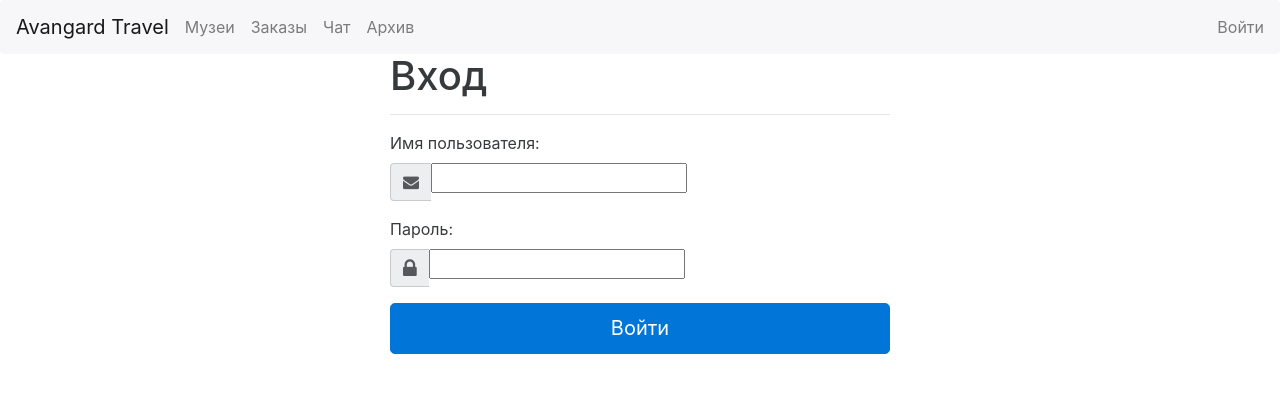
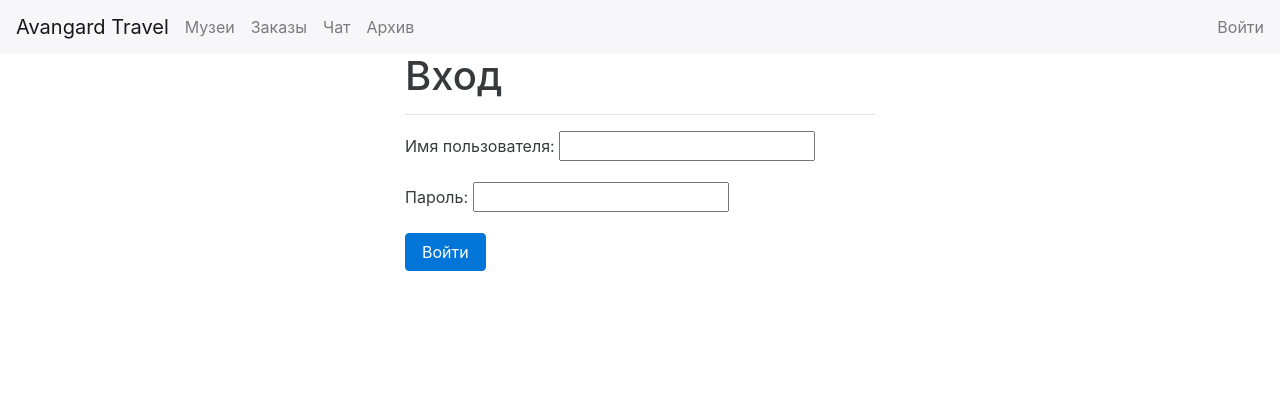
Before and after one commit to rgteeam/avangard_travel, a Django app: template avangard/account/templates/login.html in a window 1280 px wide. Shown: the top 393 px of the page. Run offline with Django 3.2, Linux system fonts and the light colour scheme; the template is opened without the code that fills it, so the values that code supplies are empty, except form fields; tables that the repository leaves empty hold one stand-in row (values such as "Sample post"); form fields are guessed from the names that the template uses; some libraries are stand-ins or nearby versions.

Commit message:
fix login page

```diff
--- a/avangard/account/forms.py
+++ b/avangard/account/forms.py
@@ -5,7 +5,7 @@ from django import forms
 # If you don't do this you cannot use Bootstrap CSS
 class LoginForm(AuthenticationForm):
     username = forms.CharField(label="Username", max_length=30,
-                               widget=forms.TextInput(attrs={'class': 'form-control', 'name': 'username'}))
+                               widget=forms.TextInput(attrs={'class': 'form-control', 'name': 'username', 'id': 'username'}))
     password = forms.CharField(label="Password", max_length=30,
                                widget=forms.TextInput(attrs={'type': 'password', 'class': 'form-control', 'name': 'password', 'id': 'password'}))
 
--- a/avangard/account/templates/login.html
+++ b/avangard/account/templates/login.html
@@ -3,41 +3,21 @@
 {% block title %}Вход — Avangard Travel{% endblock %}
 {% block content %}
 <div class="container" style="width: 500px;">
-    <div class="row main">
         <div class="panel-heading">
            <div class="panel-title text-center">
                 <h1 class="title">Вход</h1>
                 <hr />
             </div>
         </div>
-        <div class="main-login main-center">
-            <form class="form-horizontal" method="post" action="{% url 'login' %}">{% csrf_token %}
-                <div class="form-group">
-                    <label for="email" class="cols-sm-2 control-label">Имя пользователя: </label>
-                    <div class="cols-sm-10">
-                        <div class="input-group">
-                            <span class="input-group-addon"><i class="fa fa-envelope fa" aria-hidden="true"></i></span>
-                            {{ form.username }}
-                        </div>
-                    </div>
-                </div>
-
-                <div class="form-group">
-                    <label for="password" class="cols-sm-2 control-label">Пароль: </label>
-                    <div class="cols-sm-10">
-                        <div class="input-group">
-                            <span class="input-group-addon"><i class="fa fa-lock fa-lg" aria-hidden="true"></i></span>
-                            {{ form.password }}
-                        </div>
-                    </div>
-                </div>
-
-                <div class="form-group">
-                    <button type="submit" class="btn btn-primary btn-lg btn-block login-button">Войти</button>
-                </div>
-            </form>
-        </div>
-    </div>
+        <form class="" method="post" action="{% url 'login' %}">{% csrf_token %}
+          <div class="form-group">
+            <label for="username">Имя пользователя: </label> {{ form.username }}
+          </div>
+          <div class="form-group">
+            <label for="password">Пароль: </label> {{ form.password }}
+          </div>
+          <button type="submit" class="btn btn-primary">Войти</button>
+        </form>
 </div>
 {% endblock %}
 {% block footer %}
--- a/avangard/account/urls.py
+++ b/avangard/account/urls.py
@@ -24,6 +24,7 @@ from . import views
 login_forbidden = user_passes_test(lambda u: u.is_anonymous(), '/')
 
 urlpatterns = [
-    url(r'^login', login_forbidden(login), {'template_name': 'login.html', 'authentication_form': LoginForm}, name='login'),
+    url(r'^login', login, {'template_name': 'login.html', 'authentication_form': LoginForm}, name='login'),
+    # url(r'^login', login_forbidden(login), {'template_name': 'login.html', 'authentication_form': LoginForm}, name='login'),
     url(r'^logout', logout, {'next_page': '/'}, name='logout'),
 ]
```
